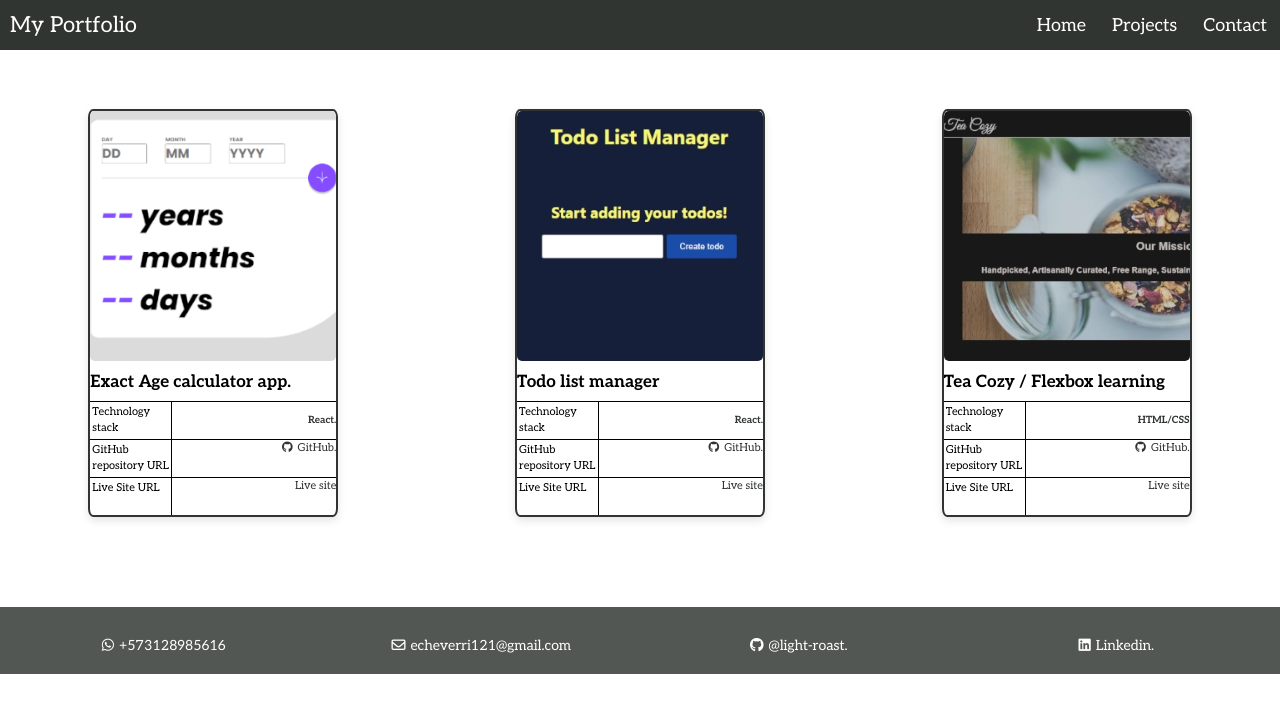
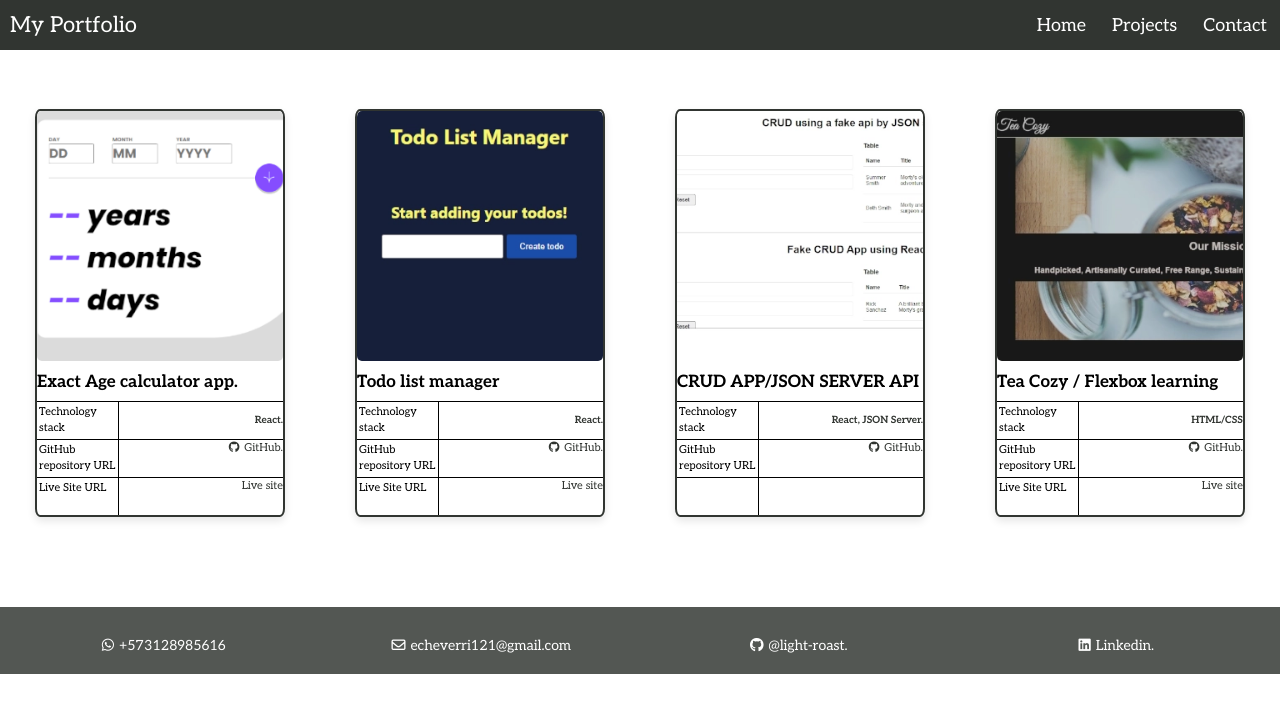
Before and after one commit to light-roast/portfolio-react, a React (Vite) app: page /projects in a window 1280 px wide. Shown: the top 712 px of the page. Built offline with nearby package versions, Linux system fonts and the light colour scheme.

Commit message:
Update crudapp portfolio readme and add card to projects

```diff
--- a/src/components/Projects/Projectcard/Projects.js
+++ b/src/components/Projects/Projectcard/Projects.js
@@ -17,6 +17,14 @@ const projects = [
     },
     {
         id: 3,
+        imageurl: 'src/assets/projects/4.webP',
+        name: 'CRUD APP/JSON SERVER API',
+        stack: 'React, JSON Server.',
+        gitlink: 'https://github.com/light-roast/crudapp',
+
+    },
+    {
+        id: 4,
         imageurl: 'src/assets/projects/2.webP',
         name: 'Tea Cozy / Flexbox learning',
         stack: 'HTML/CSS',
@@ -25,6 +33,7 @@ const projects = [
 
     }
 
+
 ];
 
 export default projects;
```
Also changed, not shown: src/assets/projects/4.webP (added).
